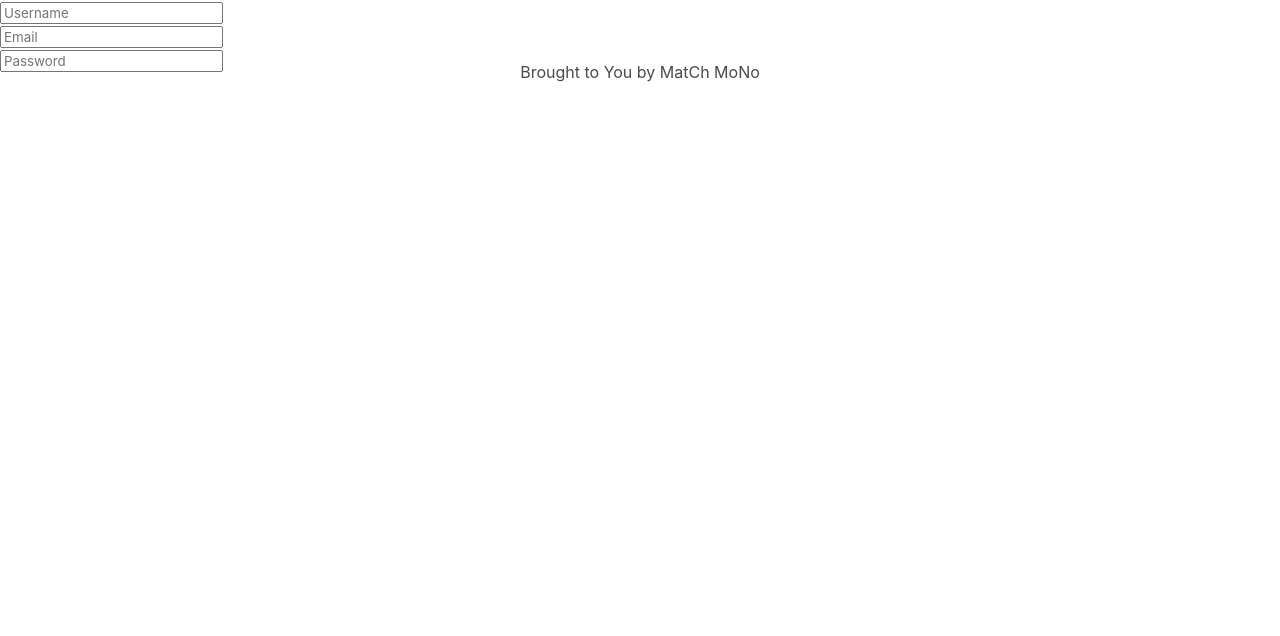
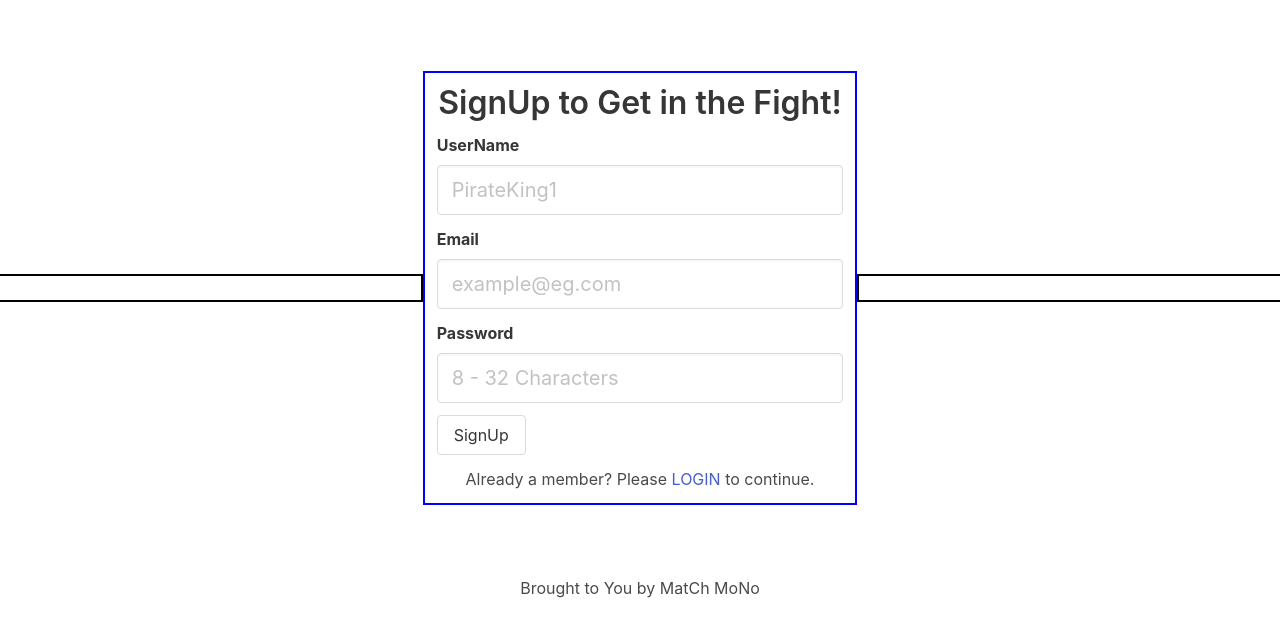
Before and after one commit to nolshark/project_3, a React (Create React App) app in the folder client/: page /signup in a window 1280 px wide. Shown: the top 636 px of the page. Built offline with nearby package versions, Linux system fonts and the light colour scheme.

Commit message:
Login and Signup Forms

```diff
--- a/client/src/App.js
+++ b/client/src/App.js
@@ -13,7 +13,6 @@ import Home from './pages/Home';
 import Login from './pages/Login';
 import Signup from './pages/Signup';
 import Stats from './pages/Stats';
-import Header from './components/Header';
 import Footer from './components/Footer';
 
 const httpLink = createHttpLink({
@@ -34,15 +33,14 @@ return {
 
 const client = new ApolloClient({
 // Set up our client to execute the `authLink` middleware prior to making the request to our GraphQL API
-link: authLink.concat(httpLink),
-cache: new InMemoryCache(),
+    link: authLink.concat(httpLink),
+    cache: new InMemoryCache(),
 });
 
 function App () {
     return(
         <ApolloProvider client={client}>
             <Router>
-                <Header />
                 <div>
                     <Routes>
                         <Route
--- /dev/null
+++ b/client/src/components/FlashPanel/index.js
@@ -0,0 +1,11 @@
+import React from "react";
+
+const FlashPanel = () => {
+
+    return(
+        <>
+        </>
+    );
+};
+
+export default FlashPanel;
--- a/client/src/components/Footer/index.js
+++ b/client/src/components/Footer/index.js
@@ -4,7 +4,9 @@ const Footer  = () => {
 
     return (
         <footer class="columns is-centered">
-            <h1>Brought to You by MatCh MoNo</h1>
+            <div>
+                <h1>Brought to You by MatCh MoNo</h1>
+            </div>
         </footer>
     );
 };
--- a/client/src/components/Header/index.js
+++ b/client/src/components/Header/index.js
@@ -7,11 +7,7 @@ const Header  = () => {
 
     return (
         <header class="columns is-centered is-full">
-            <>
-            {
-                location.pathname !== '/login' && location.pathname !== 'signup' && NavBar
-            }
-            </>
+            <NavBar />
         </header>
     );
 };
--- a/client/src/index.css
+++ b/client/src/index.css
@@ -3,3 +3,11 @@ body {
     min-height: 100%;
     background-color: rgb(255, 255, 255);
 }
+
+#signMain {
+    min-height: 75vh;
+}
+
+#loginMain {
+    min-height: 75vh;
+}
--- a/client/src/pages/Fight.js
+++ b/client/src/pages/Fight.js
@@ -1,4 +1,5 @@
 import React from "react";
+import Header from "../components/Header";
 
 
 
@@ -6,7 +7,8 @@ const Stats = () => {
 
 
     return (
-
+        <div>
+            <Header />
             <main>
                 <div>
                     <h1>This is where the Action Happens</h1>
@@ -27,6 +29,7 @@ const Stats = () => {
                     </div>
                 </div>
             </main>
+        </div>
     );
 };
 
--- a/client/src/pages/Home.js
+++ b/client/src/pages/Home.js
@@ -1,17 +1,19 @@
 import React from "react";
-
+import Header from "../components/Header";
 
 
 const Home = () => {
 
 
     return (
-
-        <main>
-            <div>
-                <h1 class="title">This is the HomePage</h1>
-            </div>
-        </main>
+        <div>
+            <Header />
+            <main>
+                <div>
+                    <h1 class="title">This is the HomePage</h1>
+                </div>
+            </main>
+        </div>
     );
 };
 
--- a/client/src/pages/Login.js
+++ b/client/src/pages/Login.js
@@ -1,6 +1,6 @@
 import React from "react";
 
-import InputItem from "../components/InputItem";
+import FlashPanel from "../components/FlashPanel";
 
 const Login = () => {
 
@@ -12,12 +12,37 @@ const Login = () => {
     return (
 
         <main>
-            <div  style={{ height: 45 + "vh", paddingBottom: 20}}>
-                <div>
-                    <input is-large is-success type="email" placeholder="Email"></input>
+            <div id="loginMain" class="columns is-vcentered">
+                <div class="column" style={{ border: "2px solid black", }}>
+                    <FlashPanel />
                 </div>
-                <div>
-                <input is-medium type="password" placeholder="Password"></input>
+                <form id="signForm" class="column" style={{ border: "2px solid blue", }}>
+
+                    <div class="field">
+                        <label class="label">Email</label>
+                        <div>
+                            <input class="input is-medium" type="email" placeholder="example@eg.com"></input>
+                        </div>
+                    </div>
+                    <div class="field">
+                        <label class="label">Password</label>
+                        <div>
+                            <input class="input is-medium" type="password" placeholder="8 - 32 Characters"></input>
+                        </div>
+                    </div>
+                    <div class="field">
+                        <div class="control">
+                            <button class="button">Login</button>
+                        </div>
+                    </div>
+                    <div class="field has-text-centered">
+                        <div class="control">
+                            <p>Recent to the Rumble? <a href="/signup">SIGNUP</a> to get started.</p>
+                        </div>
+                    </div>
+                </form>
+                <div class="column" style={{ border: "2px solid black", }}>
+                    <FlashPanel />
                 </div>
             </div>
         </main>
--- a/client/src/pages/Signup.js
+++ b/client/src/pages/Signup.js
@@ -1,6 +1,8 @@
 import React from "react";
 
 import InputItem from "../components/InputItem";
+import InputBox from "../components/InputBox";
+import FlashPanel from "../components/FlashPanel";
 
 const Signup = () => {
 
@@ -12,15 +14,45 @@ const Signup = () => {
     return (
 
         <main>
-            <div>
-                <div>
-                    <input is-medium type="text" placeholder="Username"></input>
+            <div id="signMain" class="columns is-vcentered">
+                <div class="column" style={{ border: "2px solid black", }}>
+                    <FlashPanel />
                 </div>
-                <div>
-                    <input is-medium type="email" placeholder="Email"></input>
-                </div>
-                <div>
-                <input is-medium type="password" placeholder="Password"></input>
+                <form id="signForm" class="column" style={{ border: "2px solid blue", }}>
+                    <div class="field container has-text-centered">
+                        <h1 class="title">SignUp to Get in the Fight!</h1>
+                    </div>
+                    <div class="field">
+                        <label class="label">UserName</label>
+                        <div>
+                            <input class="input is-medium" type="text" placeholder="PirateKing1"></input>
+                        </div>
+                    </div>
+                    <div class="field">
+                        <label class="label">Email</label>
+                        <div>
+                            <input class="input is-medium" type="email" placeholder="example@eg.com"></input>
+                        </div>
+                    </div>
+                    <div class="field">
+                        <label class="label">Password</label>
+                        <div>
+                            <input class="input is-medium" type="password" placeholder="8 - 32 Characters"></input>
+                        </div>
+                    </div>
+                    <div class="field">
+                        <div class="control">
+                            <button class="button">SignUp</button>
+                        </div>
+                    </div>
+                    <div class="field has-text-centered">
+                        <div class="control">
+                            <p>Already a member? Please <a href="/login">LOGIN</a> to continue.</p>
+                        </div>
+                    </div>
+                </form>
+                <div class="column" style={{ border: "2px solid black", }}>
+                    <FlashPanel />
                 </div>
             </div>
         </main>
--- a/client/src/pages/Stats.js
+++ b/client/src/pages/Stats.js
@@ -1,17 +1,19 @@
 import React from "react";
-
+import Header from "../components/Header";
 
 
 const Stats = () => {
 
 
     return (
-
-        <main>
-            <div>
-                <h1>Check Out these Cool Statistics</h1>
-            </div>
-        </main>
+        <div>
+            <Header />
+            <main>
+                <div>
+                    <h1>Check Out these Cool Statistics</h1>
+                </div>
+            </main>
+        </div>
     );
 };
 
```
Lines whose indentation alone changed are shown as unchanged.
